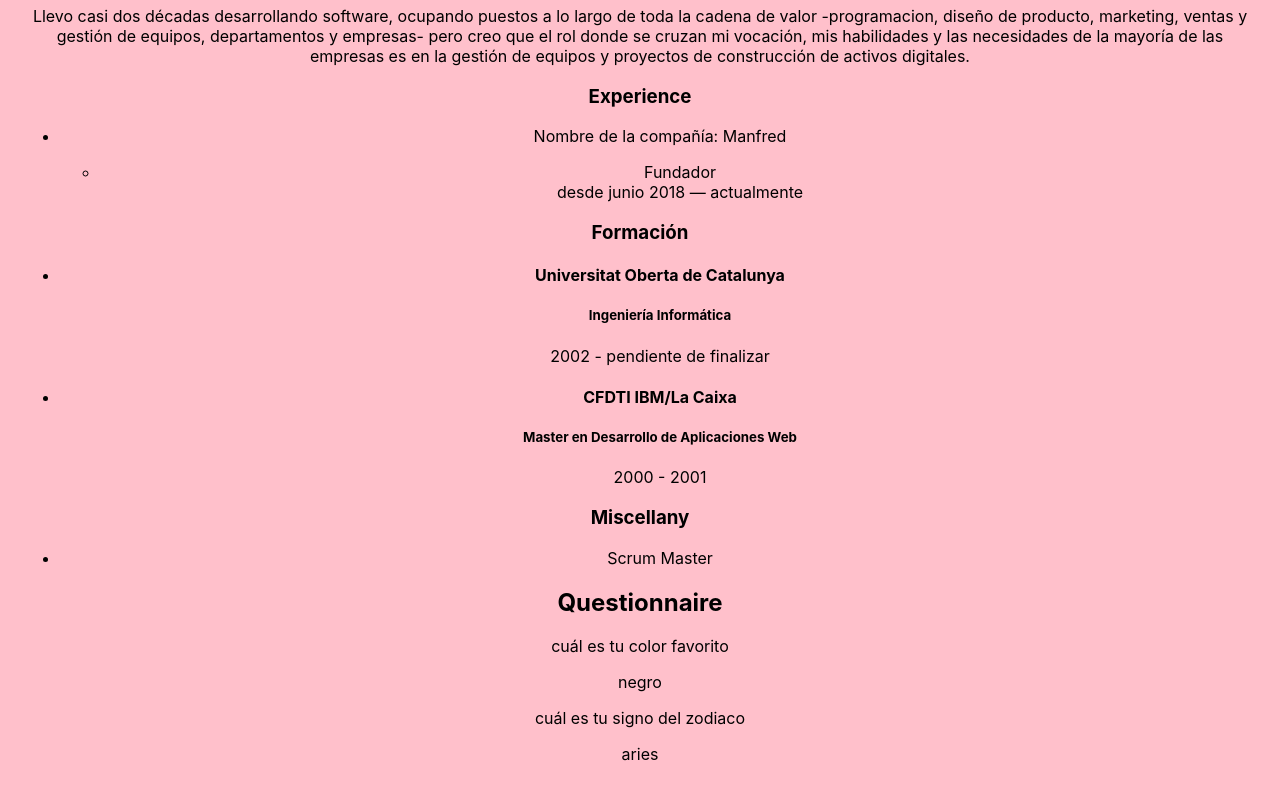
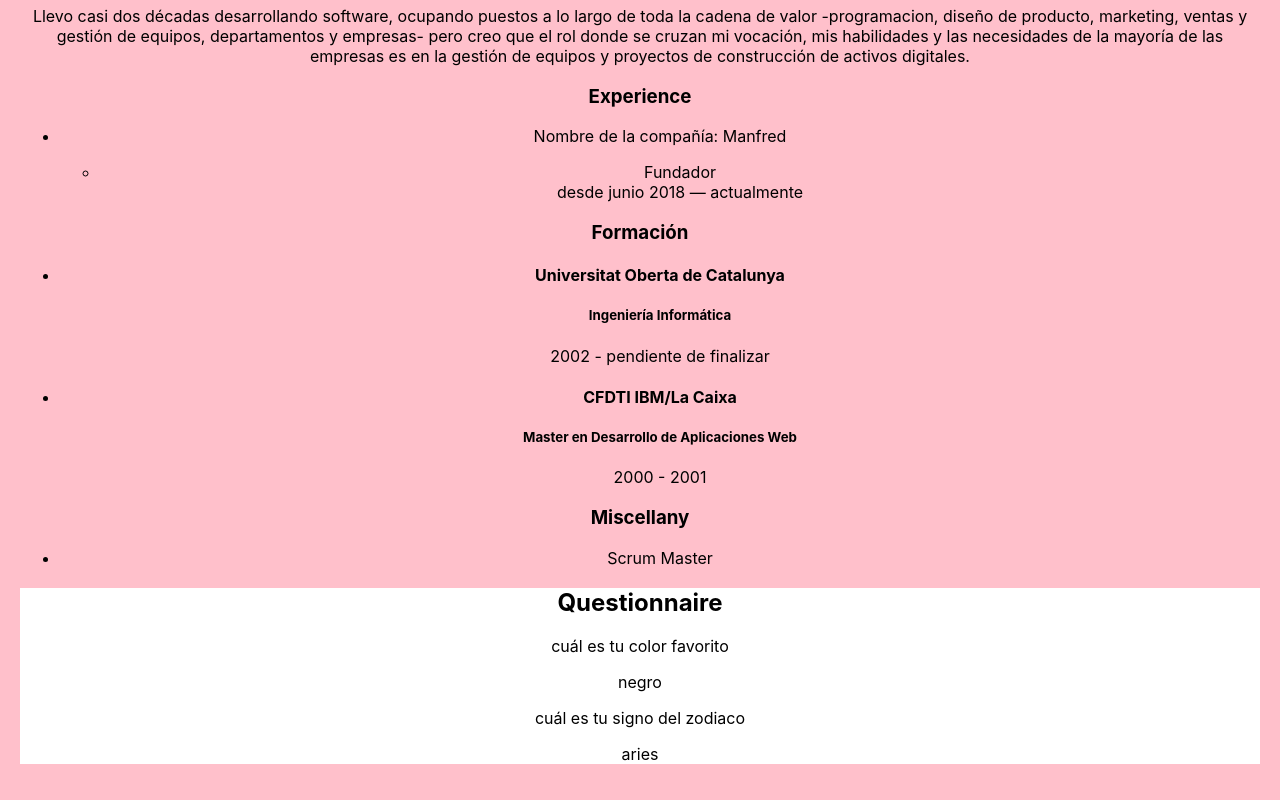
Before and after one commit to sayheylaura/manfred-awesomic-cv, a React (Create React App) app: page / in a window 1280 px wide. Shown: the part 413-1213 px from the top of the page. Built offline with nearby package versions, Linux system fonts and the light colour scheme.

Commit message:
Create stylesheet for Questionnaire component. Small style adjustments

```diff
--- a/src/components/Cv/Cv.scss
+++ b/src/components/Cv/Cv.scss
@@ -1,5 +1,5 @@
 .cv__wrapper {
-  min-height: 100vh;
+  min-height: 100%;
   padding: 20px;
   background-color: pink;
   text-align: center;
--- /dev/null
+++ b/src/components/Questionnaire/Questionnaire.scss
@@ -0,0 +1,3 @@
+.questionnaire__wrapper {
+  background-color: #fff;
+}
--- a/src/components/Questionnaire/index.js
+++ b/src/components/Questionnaire/index.js
@@ -1,5 +1,6 @@
 import React, { Component } from 'react';
 import PropTypes from "prop-types";
+import './Questionnaire.scss';
 
 class Questionnaire extends Component {
 
--- a/src/index.scss
+++ b/src/index.scss
@@ -1,3 +1,7 @@
+* {
+  box-sizing: border-box;
+}
+
 body {
   min-height: 100vh;
   width: 100%;
```
